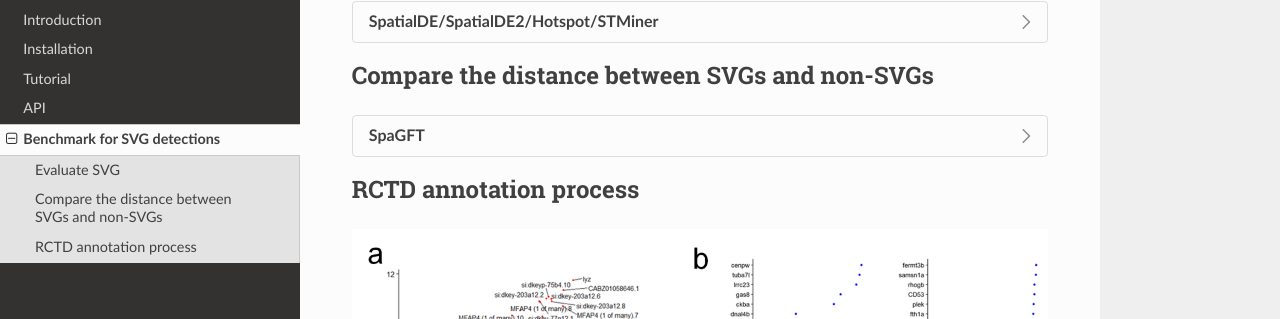
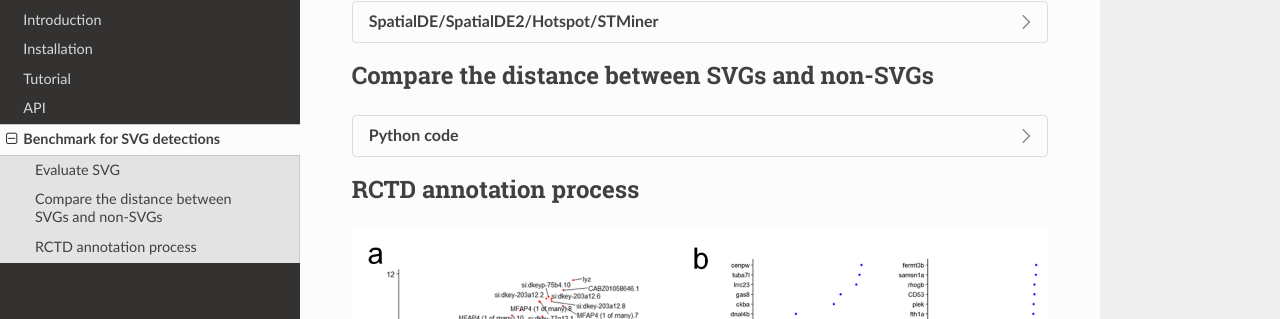
Before and after one commit to PSSUN/STMinerDoc, a Sphinx documentation site: the page built from source/Benchmark/Benchmark.md, in a window 1280 px wide and 900 px high, scrolled down 503 px. Shown: the part 132-451 px from the top of the window. Built offline with Sphinx 7.4.7 and the Read the Docs theme 3.1.0, drawn with Linux system fonts in a browser that asks for light colours.

Commit message:
Update Benchmark.md

````diff
--- a/source/Benchmark/Benchmark.md
+++ b/source/Benchmark/Benchmark.md
@@ -357,7 +357,7 @@ if __name__ == '__main__':
 
 
 ## Compare the distance between SVGs and non-SVGs
-:::{dropdown} SpaGFT
+:::{dropdown} Python code
 ```python
 import os
 import numpy as np
````
